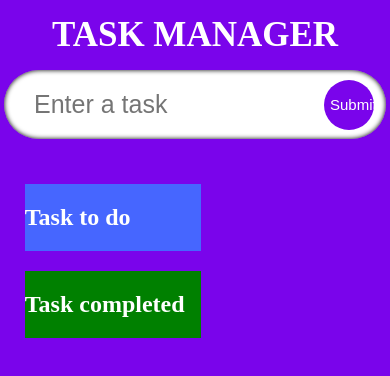
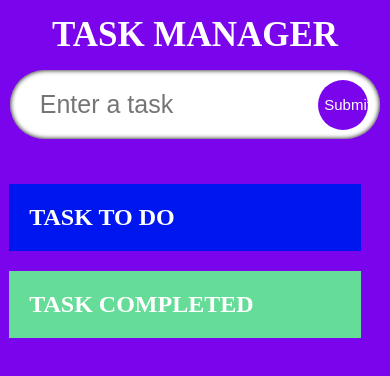
Before and after one commit to Walterhart/Task-Manager-React, a React (Create React App) app in the folder task-manager/: page / in a window 390 px wide. Shown: the top 376 px of the page. Built offline with nearby package versions, Linux system fonts and the light colour scheme; a web font is replaced by a local one.

Commit message:
Edit css

```diff
--- a/task-manager/src/App.css
+++ b/task-manager/src/App.css
@@ -6,7 +6,6 @@
   min-height: 100vh;
   display: flex;
   flex-direction: column;
-  align-items: center;
   background-color: #7a04eb;
   font-family: 'Mynerve', cursive;
 }
--- a/task-manager/src/App.tsx
+++ b/task-manager/src/App.tsx
@@ -5,6 +5,8 @@ import InputForm from './component/InputForm';
 import { Task } from './model/task-model';
 import TaskList from './component/TaskList';
 import { DragDropContext, DropResult } from 'react-beautiful-dnd';
+
+
 
 
 const App: React.FC = () => {
--- a/task-manager/src/component/TaskItem.tsx
+++ b/task-manager/src/component/TaskItem.tsx
@@ -5,6 +5,7 @@ import { AiOutlineEdit, } from "react-icons/ai";
 import {MdDone } from "react-icons/md";
 import { useRef, useEffect } from 'react';
 import { Draggable } from 'react-beautiful-dnd';
+import "./style.css"
 
 // props structure
 interface Props{
@@ -72,7 +73,11 @@ const TaskItem = ({index, task, tasks, setTasks}: Props)  => {
 
     <div className ="icon">
         <AiOutlineEdit onClick = {() => { if(!edit && !task.isCompleted){setEdit(!edit)}}}/>
+        </div>
+        <div className ="icon">
         <BsTrash onClick = {() => deleteTask(task.id)}/>
+        </div>
+        <div className ="icon">
         <MdDone onClick = {() => completeTask(task.id)}/>
     </div>
 </form>
--- a/task-manager/src/component/TaskList.tsx
+++ b/task-manager/src/component/TaskList.tsx
@@ -17,7 +17,7 @@ const TaskList: React.FC<Props> = ({tasks,setTasks, completedTasks, setCompleted
 
              {
                 (provided) => ( <div className="task-need-to-complete" ref ={provided.innerRef} {...provided.droppableProps}>
-                <h2>Task to do</h2>
+                <h2 className="task-header">Task to do</h2>
                 {tasks.map((task, index) =>(
                     <TaskItem  index ={index} task = {task} key = {task.id} tasks = {tasks} setTasks = {setTasks} />
                 ))}
@@ -30,7 +30,7 @@ const TaskList: React.FC<Props> = ({tasks,setTasks, completedTasks, setCompleted
 
                 {
                     (provided) => ( <div className="task-completed" ref ={provided.innerRef} {...provided.droppableProps}>
-                    <h2>Task completed</h2>
+                    <h2 className="task-header">Task completed</h2>
                     { completedTasks.map((task,index) =>(
                         <TaskItem index = {index} task = {task} key = {task.id} tasks = { completedTasks} setTasks = {setCompletedTasks} />
                     ))}
--- a/task-manager/src/component/style.css
+++ b/task-manager/src/component/style.css
@@ -1,17 +1,18 @@
 @import url('https://fonts.googleapis.com/css2?family=Mynerve&display=swap');
 
 .input {
-
   display: flex;
+  width: 95%;
   position: relative;
   align-items: center;
+  margin: auto;
+
 }
 
 .input-el {
   width: 100%;
   border-radius: 50px;
   padding: 20px 30px;
-
   font-size: 25px;
   border: none;
   transition: 0.2s;
@@ -53,13 +54,19 @@
     margin-top: 10px;
     flex-direction: column;
     justify-content: space-between;
-    align-items: flex-start;
+    align-items: center;
     color: white
+
+  }
+  .task-header{
+    text-transform: uppercase;
+    padding-left: 20px;
   }
 
   .tasks {
     border-radius: 5px;
     display: flex;
+    flex-wrap: wrap;
     flex-direction: column;
     width: 47.5%;
     padding: 15px;
@@ -68,22 +75,55 @@
 
   }
   .task-need-to-complete{
-    background-color:  #4666FF;
+    background-color:  #0016ee;
   }
 
   .tasks-item{
     display: flex;
+    flex:1;
     border-radius: 5px;
     padding: 25px;
     margin: 20px 20px 20px 20px;
     background-image: url("https://img.freepik.com/free-photo/creative-background-with-wrinkled-paper-effect_23-2149640516.jpg?w=826&t=st=1677560659~exp=1677561259~hmac=f9bfeb44353e2668cd30a15765f15d609ac366482080f37c3599a020469b48fa");
+    background-repeat: no-repeat;
+    background-size: cover;
     transition: 0.2s;
+
   }
+
   .tasks-item:hover{
     box-shadow: 0 0 5px black;
     transform: scale(1.05);
   }
   .task-completed{
-    background-color: green ;
+    background-color: #65dc98 ;
     margin-top: 20px;
   }
+  .icon {
+    margin-right: 10px;
+    margin-left: 10px;
+
+    cursor: pointer;
+  }
+
+  /*screen size handling*/
+  @media (max-width: 1100px) {
+    .tasks {
+      width: 40%;
+    }
+    .input {
+      width: 95%;
+    }
+  }
+
+  @media (max-width: 700px) {
+    .input {
+      width: 95%;
+    }
+    .container {
+      width: 95%;
+    }
+    .tasks {
+      width: 95%;
+    }
+  }
```
Lines whose indentation alone changed are shown as unchanged.
